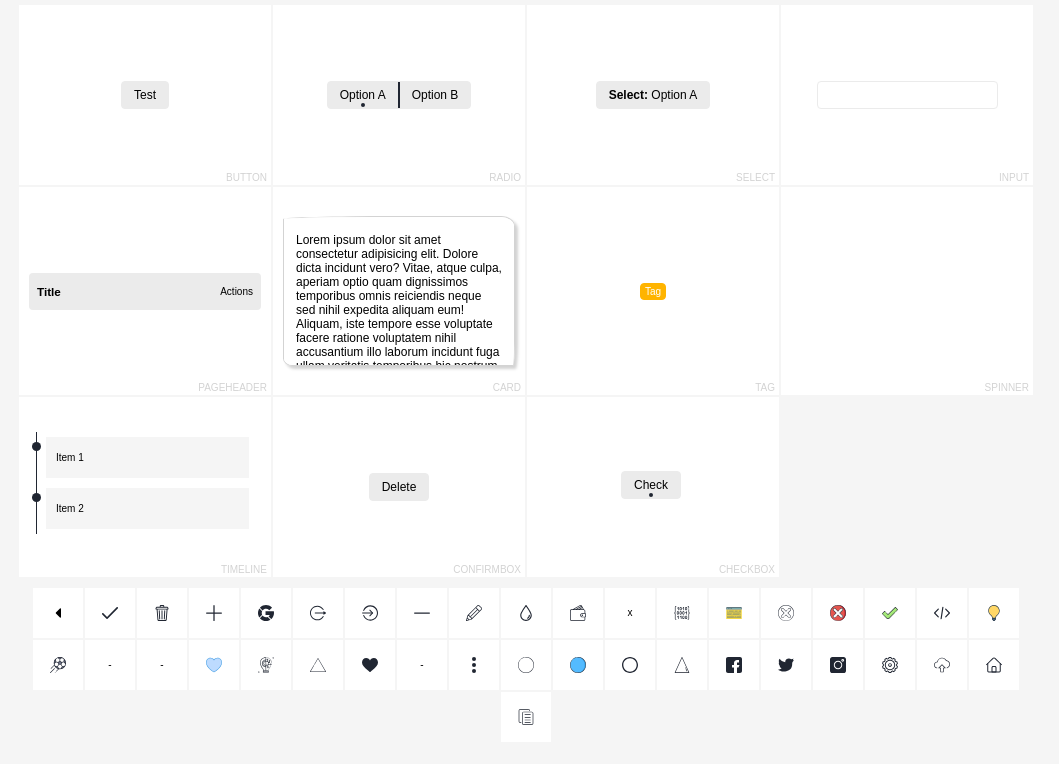
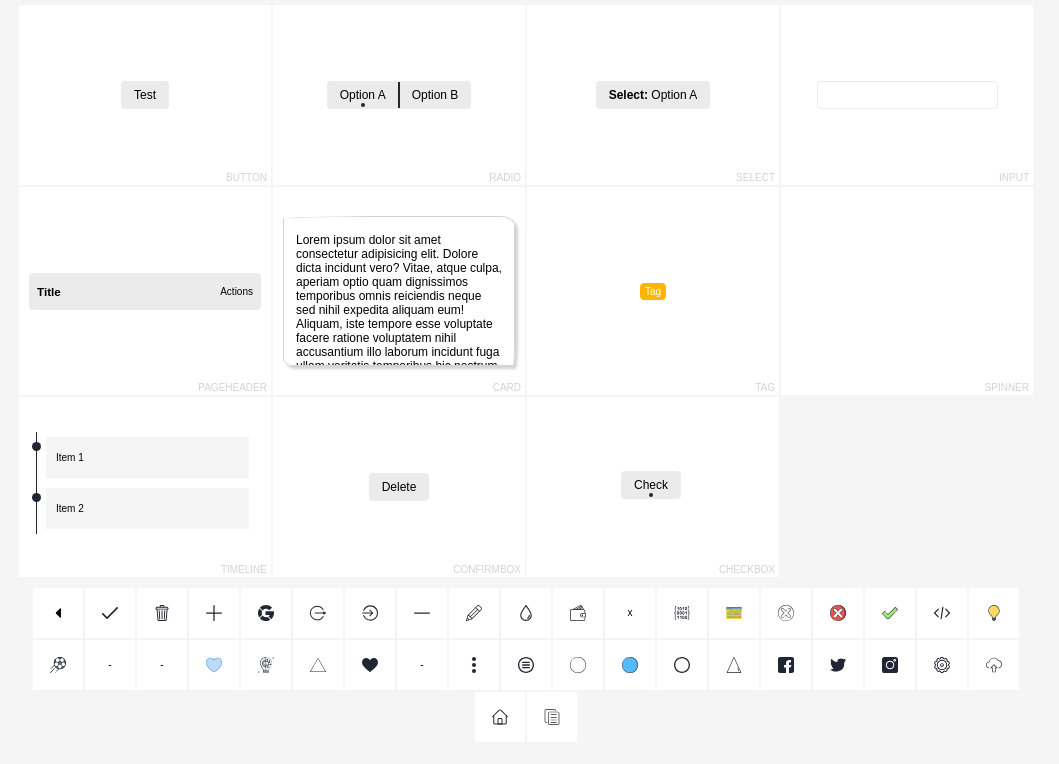
Before and after one commit to 318097/react-ui, a React app: page / in a window 1280 px wide. Shown: the top 764 px of the page, without its empty margins (114-1173 px from the left). Built offline with nearby package versions, Linux system fonts and the light colour scheme.

Commit message:
Add: Menu 3

```diff
--- a/src/UIComponents/Icon/Icon.js
+++ b/src/UIComponents/Icon/Icon.js
@@ -26,6 +26,7 @@ import {
   Like,
   Menu,
   Menu2,
+  Menu3,
   Rounded,
   Shape1,
   Shape2,
@@ -112,6 +113,8 @@ const SVGIcon = ({ type, ...props }) => {
     //   return <Menu {...props} />;
     case "menu-2":
       return <Menu2 {...props} />;
+    case "menu-3":
+      return <Menu3 {...props} />;
     case "circle":
       return <Rounded {...props} />;
     case "circle-3":
--- /dev/null
+++ b/src/UIComponents/Icon/icon-svgs/Menu3.js
@@ -0,0 +1,60 @@
+import React from "react";
+
+const Menu3 = (props) => (
+  <svg
+    version="1.1"
+    id="Capa_1"
+    xmlns="http://www.w3.org/2000/svg"
+    x="0px"
+    y="0px"
+    viewBox="0 0 512 512"
+    height={props.height}
+    width={props.width}
+  >
+    <g transform="translate(1 1)">
+      <g>
+        <g>
+          <path
+            d="M255-1C113.618-1-1,113.618-1,255s114.618,256,256,256s256-114.618,256-256S396.382-1,255-1z M255,468.333
+				c-117.818,0-213.333-95.515-213.333-213.333S137.182,41.667,255,41.667S468.333,137.182,468.333,255S372.818,468.333,255,468.333
+				z"
+          />
+          <path
+            d="M361.667,148.333H148.333c-11.782,0-21.333,9.551-21.333,21.333c0,11.782,9.551,21.333,21.333,21.333h213.333
+				c11.782,0,21.333-9.551,21.333-21.333C383,157.885,373.449,148.333,361.667,148.333z"
+          />
+          <path
+            d="M361.667,233.667H148.333C136.551,233.667,127,243.218,127,255s9.551,21.333,21.333,21.333h213.333
+				c11.782,0,21.333-9.551,21.333-21.333S373.449,233.667,361.667,233.667z"
+          />
+          <path
+            d="M361.667,319H148.333C136.551,319,127,328.551,127,340.333c0,11.782,9.551,21.333,21.333,21.333h213.333
+				c11.782,0,21.333-9.551,21.333-21.333C383,328.551,373.449,319,361.667,319z"
+          />
+        </g>
+      </g>
+    </g>
+    <g></g>
+    <g></g>
+    <g></g>
+    <g></g>
+    <g></g>
+    <g></g>
+    <g></g>
+    <g></g>
+    <g></g>
+    <g></g>
+    <g></g>
+    <g></g>
+    <g></g>
+    <g></g>
+    <g></g>
+  </svg>
+);
+
+Menu3.defaultProps = {
+  height: 16,
+  width: 16,
+};
+
+export default Menu3;
--- a/src/UIComponents/Icon/icon-svgs/index.js
+++ b/src/UIComponents/Icon/icon-svgs/index.js
@@ -25,6 +25,7 @@ import Interface from "./Interface";
 import Like from "./Like";
 import Menu from "./Menu";
 import Menu2 from "./Menu2";
+import Menu3 from "./Menu3";
 import Rounded from "./Rounded";
 import Shape1 from "./Shape1";
 import Shape2 from "./Shape2";
@@ -61,6 +62,7 @@ export {
   Like,
   Menu,
   Menu2,
+  Menu3,
   Rounded,
   Shape1,
   Shape2,
--- a/src/components/Home.js
+++ b/src/components/Home.js
@@ -167,6 +167,7 @@ const icons = [
   "heart",
   "menu",
   "menu-2",
+  "menu-3",
   "circle",
   "circle-3",
   "circle-2",
```
